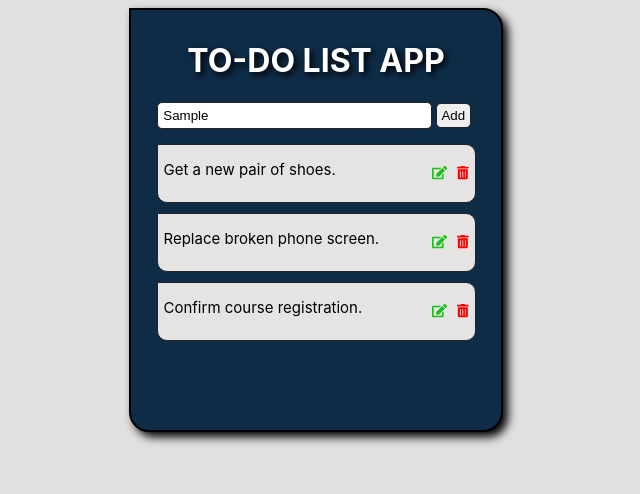
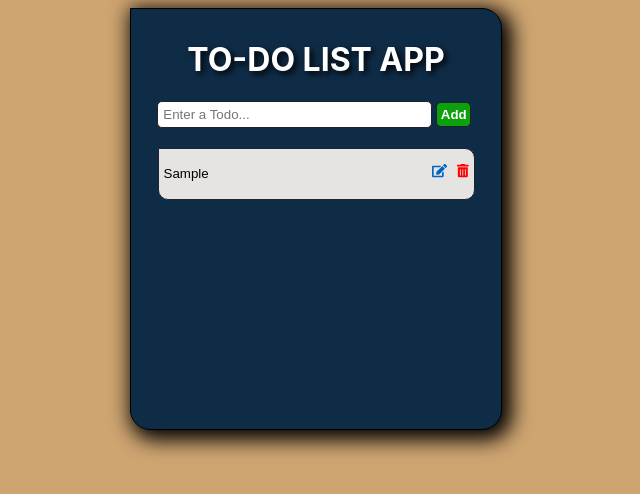
Before and after one commit to Cornerstone-04/todo-app, a React (Create React App) app: page / in a window 1280 px wide. Both pictures are taken after typing "Sample" into the empty fields and a click on the button "Add". Shown: the top 494 px of the page, without its empty margins (324-964 px from the left). Built offline with nearby package versions, Linux system fonts and the light colour scheme.

Commit message:
Updated app with react functionality and additional designs.

```diff
--- a/package.json
+++ b/package.json
@@ -13,6 +13,7 @@
     "react-dom": "^17.0.2",
     "react-modal": "^3.14.2",
     "react-scripts": "4.0.3",
+    "uuid": "^8.3.2",
     "web-vitals": "^1.1.2"
   },
   "scripts": {
--- a/src/App.css
+++ b/src/App.css
@@ -1,3 +1,6 @@
+body{
+  background-color: #cea471;
+}
 .App {
   text-align: center;
 }
--- a/src/App.js
+++ b/src/App.js
@@ -1,17 +1,35 @@
-import React from 'react'
+import React, {useState, useEffect} from 'react'
 import './App.css';
 import './index.css'
-import TodoList from './TodoList'
-import Input from './Input'
-import Message from './Message'
+import Header from './Components/Header'
+import Text from './Components/Text'
+import Todo from './Components/Todo'
 
 function App() {
+  const initialState = JSON.parse(localStorage.getItem("todo")) || [];
+  const [input, setInput] = useState("");
+  const [todo, setTodo] = useState(initialState);
+  const [editTodo, setEditTodo] = useState(null);
+
+  useEffect(() => {
+    localStorage.setItem("todo", JSON.stringify(todo));
+  }, [todo]);
 
   return (
     <div className="App">
-      <TodoList />
-      <Input />
-      <Message />
+      <Header />
+      <Text
+        input={input}
+        setInput={setInput}
+        todo={todo}
+        setTodo={setTodo}
+        editTodo={editTodo}
+        setEditTodo={setEditTodo}
+      />
+      <Todo
+      todo={todo}
+      setTodo={setTodo}
+      setEditTodo={setEditTodo} />
     </div>
   );
 }
--- a/src/TodoList.js
+++ b/src/Components/Header.js
@@ -1,6 +1,6 @@
 import React from 'react'
 
-export default function TodoList() {
+export default function Header() {
     return (
         <div className="Header">
             <h1>
--- /dev/null
+++ b/src/Components/Text.js
@@ -0,0 +1,49 @@
+import React, {useEffect} from 'react'
+import {v4 as uuidv4} from "uuid";
+
+export default function Text({ input, setInput, todo, setTodo, editTodo, setEditTodo }) {
+    const updateTodo = (title, id, completed) => {
+        const newTodo = todo.map((todo) =>
+            todo.id === id ? { title, id, completed } : todo
+        )
+        setTodo(newTodo);
+        setEditTodo("");
+    };
+    useEffect(() =>{
+        if(editTodo){
+            setInput(editTodo.title);
+        } else {
+            setInput("");
+        }
+    }, [setInput, editTodo])
+
+    const onInputChange = (event) =>{
+        setInput(event.target.value);
+    };
+
+    const onFormSubmit = (event) =>{
+        event.preventDefault();
+        if(!editTodo){
+            setTodo([...todo, {id: uuidv4(), title: input, completed: false}]);
+            setInput("");
+        }else {
+            updateTodo(input, editTodo.id, editTodo.completed)
+        }
+
+    }
+    return (
+        <form onSubmit={onFormSubmit}>
+            <input
+            className="inputSection"
+             type="text"
+             placeholder="Enter a Todo..."
+             value={input}
+             required
+             onChange={onInputChange}
+             />
+            <button type="submit" className="button-add">
+                {editTodo ? "OK" : "Add"}
+            </button>
+        </form>
+    )
+}
--- /dev/null
+++ b/src/Components/Todo.js
@@ -0,0 +1,64 @@
+import React from 'react'
+import { FontAwesomeIcon } from '@fortawesome/react-fontawesome'
+import { faEdit, faTrashAlt } from '@fortawesome/free-solid-svg-icons'
+
+export default function Todo({todo, setTodo,  setEditTodo}) {
+    const editList = ({id}) =>{
+        const findTodo = todo.find((todo) => todo.id === id)
+        setEditTodo(findTodo);
+    }
+
+    const deleteTodo = ({id}) => {
+        setTodo(todo.filter((todo) => todo.id !== id));
+    };
+
+    return (
+        <div className="messageArea">
+            {todo.map((todo) =>
+                <li className="todo-list" key={todo.id}>
+                    <input
+                    type="text"
+                    value={todo.title}
+                    className={` list ${todo.completed  ? "complete" : ""}`}
+                    onChange={(event) => event.preventDefault()} />
+
+                    <div>
+                        <button className="edit-btn" onClick={() => editList(todo)}>
+                        <FontAwesomeIcon icon={faEdit} />
+                        </button>
+                        <button className="delete-btn" onClick={() => deleteTodo(todo)}>
+                        <FontAwesomeIcon icon={faTrashAlt} />
+                        </button>
+                    </div>
+                </li>
+
+
+            )
+
+            }
+
+
+            {/* <div>
+                <p>Get a new pair of shoes.</p>
+                <p>
+                <button><FontAwesomeIcon icon={faEdit} /></button>
+                <button><FontAwesomeIcon icon={faTrashAlt} /></button>
+                </p>
+            </div>
+            <div>
+                <p>Replace broken phone screen.</p>
+                <p>
+                <button><FontAwesomeIcon icon={faEdit} /></button>
+                <button><FontAwesomeIcon icon={faTrashAlt} /></button>
+                </p>
+            </div>
+            <div>
+                <p>Confirm course registration.</p>
+                <p>
+                <button><FontAwesomeIcon icon={faEdit} /></button>
+                <button><FontAwesomeIcon icon={faTrashAlt} /></button>
+                </p>
+            </div> */}
+        </div>
+    )
+}
--- a/src/Input.js
+++ /dev/null
@@ -1,11 +0,0 @@
-import React from 'react'
-
-
-export default function Input() {
-    return (
-        <div className="inputSection">
-            <input type="text" placeholder="Start list, e.g: 'Go to the mall.'" />
-            <button>Add</button>
-        </div>
-    )
-}
--- a/src/Message.js
+++ /dev/null
@@ -1,31 +0,0 @@
-import React from 'react'
-import { FontAwesomeIcon } from '@fortawesome/react-fontawesome'
-import { faEdit, faTrashAlt } from '@fortawesome/free-solid-svg-icons'
-
-export default function list() {
-    return (
-        <div className="messageArea">
-            <div>
-                <p>Get a new pair of shoes.</p>
-                <p>
-                <button><FontAwesomeIcon icon={faEdit} /></button>
-                <button><FontAwesomeIcon icon={faTrashAlt} /></button>
-                </p>
-            </div>
-            <div>
-                <p>Replace broken phone screen.</p>
-                <p>
-                <button><FontAwesomeIcon icon={faEdit} /></button>
-                <button><FontAwesomeIcon icon={faTrashAlt} /></button>
-                </p>
-            </div>
-            <div>
-                <p>Confirm course registration.</p>
-                <p>
-                <button><FontAwesomeIcon icon={faEdit} /></button>
-                <button><FontAwesomeIcon icon={faTrashAlt} /></button>
-                </p>
-            </div>
-        </div>
-    )
-}
--- a/src/index.css
+++ b/src/index.css
@@ -22,11 +22,11 @@ code {
   height: 400px;
   max-height: 400px;
   background-color: #0f2c47;
-  border: 2px solid black;
+  border: 1px solid black;
   border-top-right-radius: 20px;
   border-bottom-left-radius: 20px;
   border-bottom-right-radius: 20px;
-  box-shadow: 5px 5px 10px #000000;
+  box-shadow: 5px 5px 20px 5px #000000;
   overflow: scroll;
 }
 
@@ -40,27 +40,13 @@ code {
   text-shadow: #000000 3px 3px 6px;
 }
 
-.BtnDiv{
-  margin: 5px auto;
+.form {
+  width: 100%;
+  margin: 0 auto;
 }
 
-.BtnDiv button{
-  margin: 5px;
-  padding: 5px ;
-  border: 1px solid #000000;
-  border-radius: 5px;
-  width: 23%;
-  font-weight: bolder;
-  cursor: pointer;
-}
-
-.inputSection {
-  width: 100%;
-  margin: 0 auto;
-  margin-bottom: 15px;
-}
-
-.inputSection input{
+.inputSection{
+  margin-bottom: 20px;
   padding: 5px;
   width: 75%;
   outline: none;
@@ -68,8 +54,11 @@ code {
   border-radius: 5px;
 }
 
-.inputSection button{
+form button{
   margin: 0 4px;
+  background-color: #0da00d;
+  color: #ffffff;
+  font-weight: bolder;
   width: 10%;
   border: 1px solid #20232a;
   border-radius: 5px;
@@ -77,16 +66,11 @@ code {
   cursor: pointer;
 }
 
-.inputSection button:hover{
-  color: white;
-  background-color: #0da00d;
-}
-
 .messageArea{
   padding: 0;
 }
 
-.messageArea div{
+.todo-list{
   display: flex;
   justify-content: space-between;
   margin: 0 auto;
@@ -97,26 +81,29 @@ code {
   border-top-right-radius: 10px;
   border-bottom-left-radius: 10px;
   border-bottom-right-radius: 10px;
-  padding: 0 1px;
-  height: 1%;
+  padding: 10px 0px;
+  height: 30px;
 }
 
-.messageArea div p:nth-child(1){
-  margin-left: 5px;
-  font-size: 15px;
-  vertical-align: middle;
+.list{
+  background-color: #e6e3e3;
+  border: none;
+  outline: none;
+  padding: 10px 5px;
+  width: 50%;
+  margin: 0 0 0 0;
 }
 
-.messageArea button:nth-child(1){
+.edit-btn{
   background-color: inherit;
-  color: #1cc01c;
+  color: #0065c4;
   margin: 0 auto;
   border: none;
   padding: 5px;
   cursor: pointer;
 }
 
-.messageArea button:nth-child(2){
+.delete-btn{
   background-color: inherit;
   color: #ff0000;
   margin: 0 auto;
@@ -125,6 +112,6 @@ code {
   cursor: pointer;
 }
 
-.messageArea button:hover{
+.todo-list button:hover{
  color: #20232a;
 }
```
Also changed, not shown: 1 other file (tests, documents, lock files or other folders).
